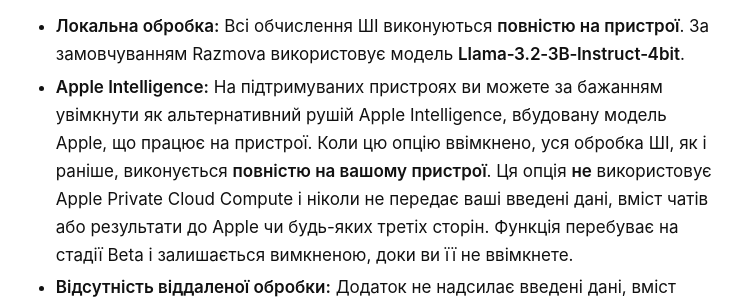
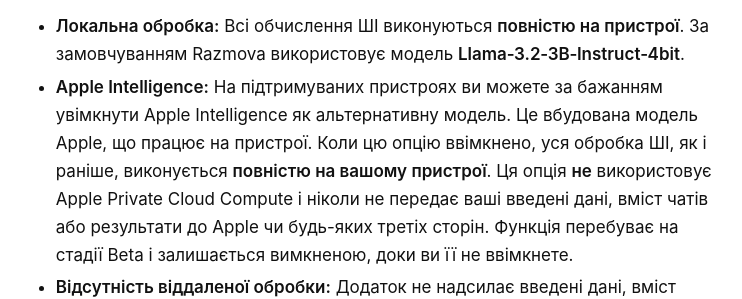
Before and after one commit to Tatiana2020/razmova-ai, a Jekyll site: the page built from uk/privacy-policy.md, in a window 1280 px wide and 900 px high, scrolled down 1340 px. Shown: the part 183-482 px from the top of the window, without its empty margins (268-1010 px from the left). Built offline with Jekyll 4.4.1, drawn with Linux system fonts in a browser that asks for light colours.

Commit message:
Call Apple Intelligence an alternative model, not an engine
Reword the Apple Intelligence bullet in the Russian and Ukrainian privacy
policies, splitting it into two sentences so "alternative model" does not
collide with "Apple's built-in model" in the same clause.

Co-Authored-By: Claude Opus 5 <noreply@anthropic.com>

```diff
--- a/uk/privacy-policy.md
+++ b/uk/privacy-policy.md
@@ -35,7 +35,7 @@ Razmova **не збирає, не передає та не зберігає** ж
 Razmova використовує штучний інтелект, вбудований у пристрій, щоб допомогти користувачам у вивченні мов і спілкуванні.
 
 - **Локальна обробка:** Всі обчислення ШІ виконуються **повністю на пристрої**. За замовчуванням Razmova використовує модель **Llama‑3.2‑3B‑Instruct‑4bit**.
-- **Apple Intelligence:** На підтримуваних пристроях ви можете за бажанням увімкнути як альтернативний рушій Apple Intelligence, вбудовану модель Apple, що працює на пристрої. Коли цю опцію ввімкнено, уся обробка ШІ, як і раніше, виконується **повністю на вашому пристрої**. Ця опція **не** використовує Apple Private Cloud Compute і ніколи не передає ваші введені дані, вміст чатів або результати до Apple чи будь-яких третіх сторін. Функція перебуває на стадії Beta і залишається вимкненою, доки ви її не ввімкнете.
+- **Apple Intelligence:** На підтримуваних пристроях ви можете за бажанням увімкнути Apple Intelligence як альтернативну модель. Це вбудована модель Apple, що працює на пристрої. Коли цю опцію ввімкнено, уся обробка ШІ, як і раніше, виконується **повністю на вашому пристрої**. Ця опція **не** використовує Apple Private Cloud Compute і ніколи не передає ваші введені дані, вміст чатів або результати до Apple чи будь-яких третіх сторін. Функція перебуває на стадії Beta і залишається вимкненою, доки ви її не ввімкнете.
 - **Відсутність віддаленої обробки:** Додаток не надсилає введені дані, вміст чатів або результати на зовнішні сервери чи сторонніх постачальників ШІ.
 - **Конфіденційність даних:** Жодна третя сторона не має доступу до контенту, створеного користувачами.
 - **Вбудований системний переклад:** Додаток дозволяє перекладати повідомлення чату за допомогою стандартного фреймворку перекладу Apple. Razmova не передає, не відстежує і не обробляє цей текст. Обробка повністю відбувається на рівні операційної системи iOS. Щоб переклад виконувався 100% офлайн, вам необхідно завантажити потрібні мовні пари в системних параметрах вашого iPhone (Параметри > Програми > Переклад). Якщо вони не завантажені, Apple може обробляти текст віддалено на своїх серверах відповідно до політики приватності Apple.
```
Also changed, not shown: ru/privacy-policy.md (+1 -1 lines).
